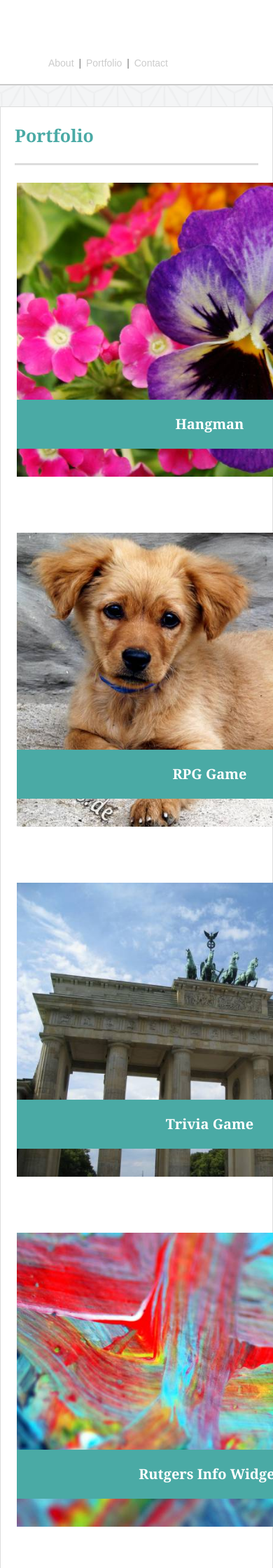
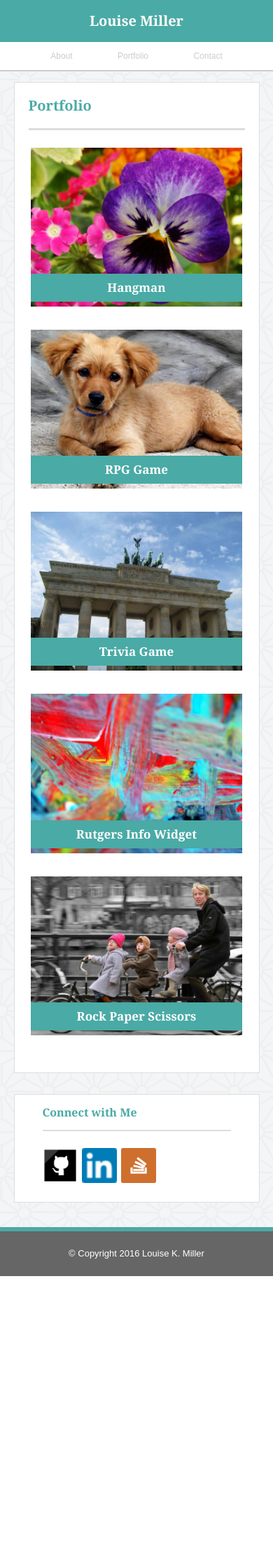
Before and after one commit to LouiseKMiller/Portfolio, a PHP site: page /portfolio.html in a window 390 px wide; the page is wider, and only the part inside the window is pictured. Shown: the top 2240 px of that part at 70% size. After the commit the page ends 1823 px from the top of that part, so only its background shows below. Run offline with PHP 8.4, Linux system fonts and the light colour scheme.

Commit message:
changes to media queries

```diff
--- a/assignment1/assets/css/style.css
+++ b/assignment1/assets/css/style.css
@@ -212,8 +212,8 @@ Sidebar
 	vertical-align: top;
 	width: 270px; /* requirement */
 	margin-top: 40px;
-	padding-left: 10px;
-	padding-right: 10px;
+	padding-left: 20px;
+	padding-right: 20px;
 	border: 1px solid #dddddd;
 	background-color: #ffffff;
 }
@@ -242,16 +242,16 @@ Portfolio
 h4 {
 	font-size: 18px;
 	line-height: 30px;
-	width: 250px;
+	width: 96%;
 	font-weight: bold;
 	text-align: center;
 	position: absolute;
-	bottom: 65px;
+	bottom: 70px;
 }
 
 .portfolio-image {
-	height: 200px;
-	width: 250px;
+	height: 100%;
+	width: 100%;
 	padding-bottom: 50px;
 }
 
@@ -264,7 +264,7 @@ Columns
 	display: inline-block;
 	vertical-align: top;
 	width: 50%;
-	height: 200px;
+	height: 240px;
 }
 .grid {
 	padding-left: 10px;
@@ -353,23 +353,24 @@ html, body {
 }
 /*
 ===================================================
-Media Queries
+Media Query - 768px < screen <= 980px
 ===================================================
 */
 
 @media screen and (max-width: 980px) {
+
 	.container {
-		max-width: 585px;
+		max-width: 732px;
 	}
 
 	.header-left,
 	.main-block {
-		max-width: 300px;
+		max-width: 422px;
 	}
 
 	.header-right,
 	.side-bar {
-		padding-left: 30px;
+		padding-left: 40px;
 	}
 
 	p {
@@ -410,13 +411,13 @@ Media Queries
 		margin-bottom: 25px;
 	}
 	#bio-image {
-		height: 230px;
-		width: 258px;
+		height: 75%;
+		width: 100%;
 		padding-right: 0px;
 		}
 
 	.connection-block {
-		width: 220px;
+		width: 270px;
 	}
 
 	h3 {
@@ -436,15 +437,15 @@ Media Queries
 		margin-right: 2px;
 	}
 	.portfolio-image {
-		height: 200px;
-		width: 255px;
+		height: 100%;
+		width: 100%;
 		padding-bottom: 30px;
 		margin: 0 auto;
 	}
 	h4 {
 		font-size: 15px;
-		line-height: 30px;
-		width: 255px;
+		line-height: 35px;
+		width: 98%;
 		bottom: 40px;
 		margin: 0 auto;
 	}
@@ -454,7 +455,7 @@ Media Queries
 	}
 	.column {
 		width: 100%;
-		height: 200px;
+		height: 250px;
 	}
 	h5 {
 		font-size: 13px;
@@ -462,7 +463,7 @@ Media Queries
 	}
 
 	input {
-		width: 255px;
+		width: 100%;
 		height: 25px;
 		margin-bottom: 10px;
 	}
@@ -472,20 +473,19 @@ Media Queries
 	}
 	button {
 		margin-top: 10px;
-		margin-bottom: 30px;
 		width: 75px;
 		height: 30px;
 	}
 }
-
+/*
+===================================================
+Media Query - 640px < screen <= 768px
+===================================================
+*/
 @media screen and (max-width: 768px) {
 
-	h1 {
-		background-color: #000;
-	}
-
 	.container {
-		max-width: 650px;
+		max-width: 620px;
 	}
 
 	.header-left {
@@ -493,7 +493,7 @@ Media Queries
 	}
 
 	.header-right {
-		padding-left: 20px;
+		padding-left: 0px;
 	}
 
 	.main-block {
@@ -515,17 +515,17 @@ Media Queries
 	}
 
 	h1 {
-		font-size: 25px;
+		font-size: 24px;
 	}
 
 	nav {
-		width: 220px;
+		width: 100%;
 		font-size: 14px;
 	}
 
 	.nav-spacer {
-		margin-left: 3px;
-		margin-right: 3px;
+		margin-left: 10px;
+		margin-right: 10px;
 	}
 
 	.main-block, .connection-block {
@@ -538,14 +538,14 @@ Media Queries
 	}
 
 	h2 {
-		font-size: 25px;
+		font-size: 24px;
 		line-height: 80px;
 		margin-bottom: 25px;
 	}
 	#bio-image {
-		height: 270px;
-		width: 300px;
-		padding-right: 20px;
+		height: 220px;
+		width: 250px;
+		padding-right: 25px;
 		}
 
 	.connection-block {
@@ -571,15 +571,15 @@ Media Queries
 		margin-right: 2px;
 	}
 	.portfolio-image {
-		height: 200px;
-		width: 255px;
+		height: 100%;
+		width: 100%;
 		padding-bottom: 30px;
 		margin-left: 0px;
 	}
 	h4 {
 		font-size: 15px;
 		line-height: 30px;
-		width: 255px;
+		width: 96%;
 		bottom: 40px;
 		margin: 0 auto;
 	}
@@ -589,7 +589,7 @@ Media Queries
 	}
 	.column {
 		width: 50%;
-		height: 200px;
+		height: 250px;
 	}
 	h5 {
 		font-size: 13px;
@@ -607,23 +607,26 @@ Media Queries
 	}
 	button {
 		margin-top: 10px;
-		margin-bottom: 30px;
 		width: 75px;
 		height: 30px;
 	}
 }
 
+/*
+===================================================
+Media Query - screen <= 640px
+===================================================
+*/
+@media screen and (max-width: 640px) {
 
-@media screen and (max-width: 640px) {
-	h1 {
-		background-color: #fff;
-	}
 	.container {
-		max-width: 600px;
+		max-width: 640px;
 	}
 
 	.header-left {
 		display: block;
+		width: 100%;
+		max-width: 640px;
 	}
 
 	.header-right {
@@ -637,57 +640,60 @@ Media Queries
 	.side-bar {
 		display: block;
 	}
+
 	p {
-		font-size: 15px;
-		line-height: 1.5;
+		font-size: 12px;
+		line-height: 2.0;
 	}
 
 	header {
 		line-height: 60px;
-	}
+		}
 
 	h1 {
-		font-size: 25px;
+		font-size: 20px;
+		width: 100%;
 	}
 
 	nav {
-		font-size: 14px;
+		font-size: 12px;
+		text-align: center;
+		line-height: 40px;
 	}
 
 	.nav-spacer {
-		margin-left: 3px;
-		margin-right: 3px;
+		margin-left: 7%;
+		margin-right: 7%;
+		color: #fff;
 	}
 
-	.main-block, .connection-block {
-		margin-top: 30px;
+	.main-block, .side-bar {
+		margin: 15px auto;
+		width: 90%;
 	}
 
 	.main-block {
-		margin-bottom: 20px;
 		padding: 0 20px 20px 20px;
 	}
 
 	h2 {
-		font-size: 25px;
-		line-height: 80px;
+		font-size: 20px;
+		line-height: 65px;
 		margin-bottom: 25px;
 	}
 	#bio-image {
-		height: 75%;
+		height: 55%;
 		width: 100%;
 		padding-right: 0px;
 		padding-bottom: 20px;
 		}
-
 	.connection-block {
-		width: 100%;
-		margin-bottom: 20px;
+		margin-top: 15px;
 	}
 
 	h3 {
 		font-size: 16px;
-		line-height: 60px;
+		line-height: 50px;
 		margin-left: 20px;
 		margin-right: 20px;
 		margin-bottom: 24px;
@@ -703,16 +709,16 @@ Media Queries
 		margin-right: 2px;
 	}
 	.portfolio-image {
-		height: 450px;
-		width: 550px;
+		height: 75%;
+		width: 100%;
 		padding-bottom: 30px;
 		margin-left: 0px;
 	}
 	h4 {
-		font-size: 20px;
-		line-height: 70px;
-		width: 550px;
-		bottom: 120px;
+		font-size: 17px;
+		line-height: 40px;
+		width: 98%;
+		bottom: 40px;
 		margin: 0 auto;
 	}
 	.grid {
@@ -720,8 +726,8 @@ Media Queries
 		padding-right: 0px;
 	}
 	.column {
-		width: 550px;
-		height: 500px;
+		width: 100%;
+		height: 75%;
 	}
 	h5 {
 		font-size: 13px;
@@ -735,11 +741,10 @@ Media Queries
 	}
 
 	#message {
-		height: 200px;
+		height: 185px;
 	}
 	button {
 		margin-top: 10px;
-		margin-bottom: 30px;
 		width: 75px;
 		height: 30px;
 	}
```
